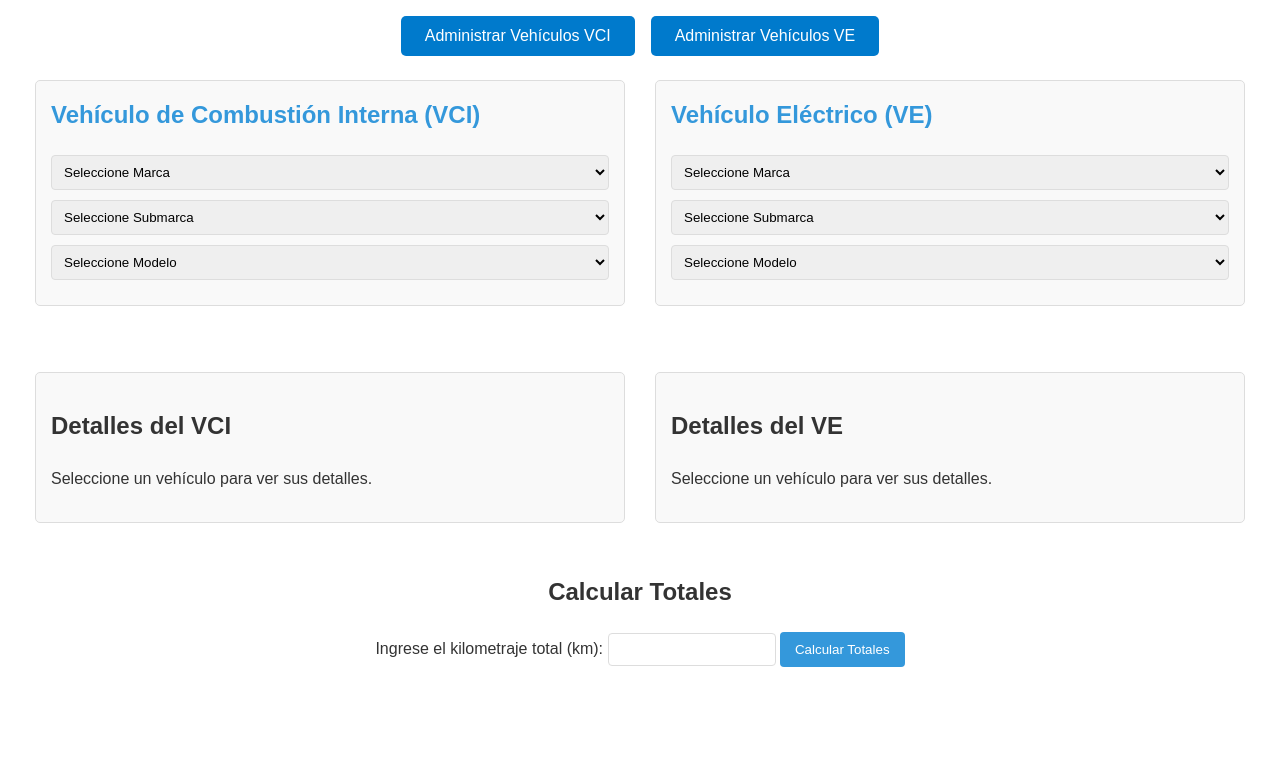
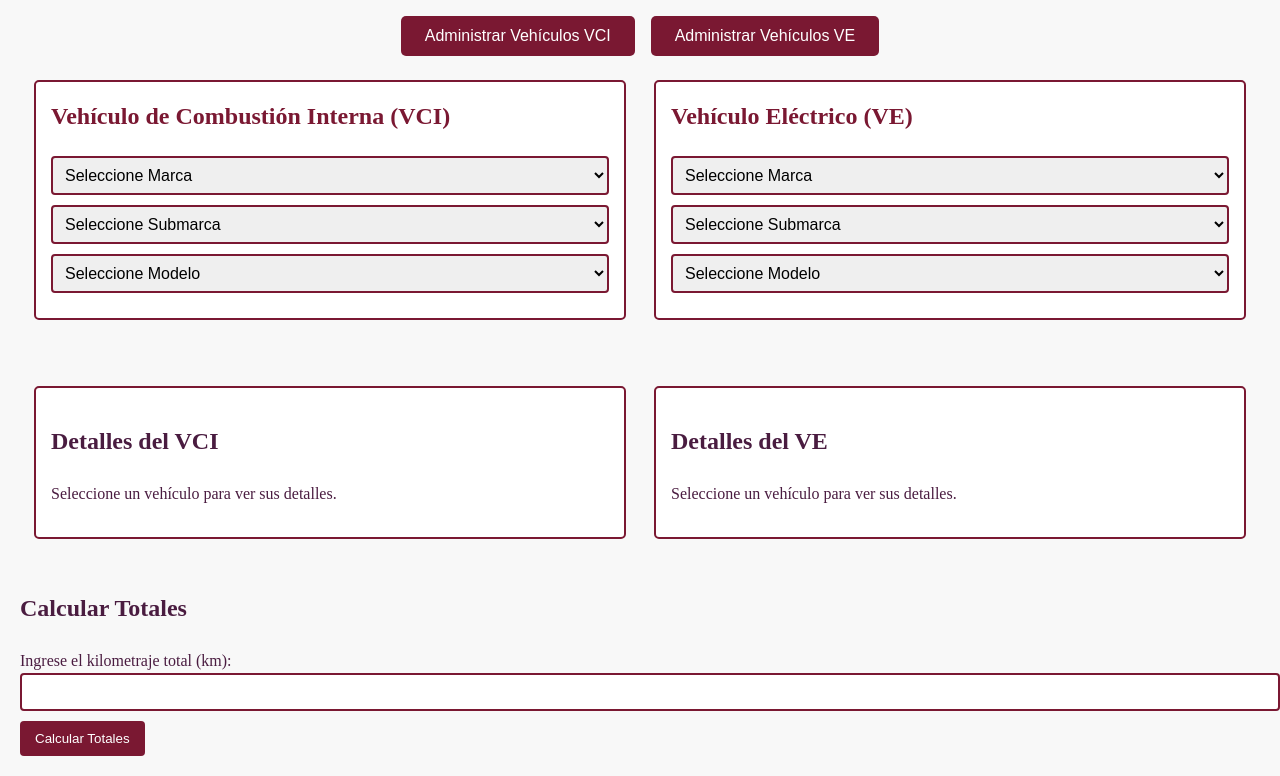
Before and after one commit to LeoGod03/comparador-vehiculos, a plain HTML site: page index.html in a window 1280 px wide. Shown: the part 246-1022 px from the top of the page. Before the commit the page ends 963 px from the top, so only its background shows below. Drawn offline with nearby package versions, Linux system fonts and the light colour scheme.

Commit message:
Prueba de estilo

```diff
--- a/style.css
+++ b/style.css
@@ -1,102 +1,108 @@
+/* 🎓 Estilo universitario con colores vino y blanco */
 body {
-    font-family: Arial, sans-serif;
+    font-family: 'Merriweather', serif; /* Fuente con toque institucional */
     line-height: 1.6;
     margin: 0;
     padding: 20px;
-    color: #333;
+    background-color: #f8f8f8; /* Blanco suave */
+    color: #4a1c40; /* Vino oscuro */
 }
+
 h1 {
-    color: #2c3e50;
+    color: #7a1832; /* Vino profundo */
     text-align: center;
+    font-weight: bold;
 }
+
 .comparator-container {
     display: flex;
     justify-content: space-around;
     flex-wrap: wrap;
     margin-bottom: 30px;
 }
+
 .vehicle-selector {
     width: 45%;
     min-width: 300px;
     margin-bottom: 20px;
     padding: 15px;
-    border: 1px solid #ddd;
+    border: 2px solid #7a1832; /* Borde en color vino */
     border-radius: 5px;
-    background-color: #f9f9f9;
+    background-color: white;
 }
+
 .vehicle-selector h2 {
     margin-top: 0;
-    color: #3498db;
+    color: #7a1832; /* Vino */
 }
-select {
+
+select, input {
     width: 100%;
     padding: 8px;
     margin-bottom: 10px;
-    border: 1px solid #ddd;
+    border: 2px solid #7a1832; /* Bordes vino */
     border-radius: 4px;
+    font-size: 1rem;
 }
+
 .vehicle-info {
     display: flex;
     justify-content: space-around;
     flex-wrap: wrap;
     margin-bottom: 30px;
 }
+
 .vehicle-details {
     width: 45%;
     min-width: 300px;
     padding: 15px;
-    border: 1px solid #ddd;
+    border: 2px solid #7a1832;
     border-radius: 5px;
-    background-color: #f9f9f9;
+    background-color: white;
     margin-bottom: 20px;
 }
+
 table {
     width: 100%;
     border-collapse: collapse;
     margin-bottom: 20px;
 }
+
 th, td {
-    border: 1px solid #ddd;
+    border: 1px solid #7a1832; /* Bordes vino */
     padding: 8px;
     text-align: left;
 }
+
 th {
     background-color: #f2f2f2;
+    color: #7a1832; /* Vino en los encabezados */
 }
-.comparison-table {
-    width: 80%;
-    margin: 0 auto 30px;
-}
-.mileage-input {
-    text-align: center;
-    margin-bottom: 30px;
-}
-input[type="number"] {
-    padding: 8px;
-    width: 150px;
-    border: 1px solid #ddd;
-    border-radius: 4px;
-}
+
 button {
-    background-color: #3498db;
+    background-color: #7a1832; /* Vino */
     color: white;
     border: none;
     padding: 10px 15px;
     border-radius: 4px;
     cursor: pointer;
+    transition: background 0.3s ease-in-out;
 }
+
 button:hover {
-    background-color: #2980b9;
+    background-color: #4a1c40; /* Vino más oscuro */
 }
+
 .total-results {
     width: 80%;
     margin: 0 auto;
     padding: 15px;
-    border: 1px solid #ddd;
+    border: 2px solid #7a1832;
     border-radius: 5px;
-    background-color: #f9f9f9;
+    background-color: white;
     display: none;
 }
+
 .vehicle-selection-wrapper {
     display: flex;
     justify-content: space-between;
@@ -118,7 +124,7 @@ button:hover {
 .crud-navigation button {
     padding: 0.7rem 1.5rem;
     font-size: 1rem;
-    background-color: #007acc;
+    background-color: #7a1832;
     color: white;
     border: none;
     border-radius: 5px;
@@ -127,5 +133,5 @@ button:hover {
 }
 
 .crud-navigation button:hover {
-    background-color: #005fa3;
+    background-color: #4a1c40;
 }
```
Lines whose indentation alone changed are shown as unchanged.
